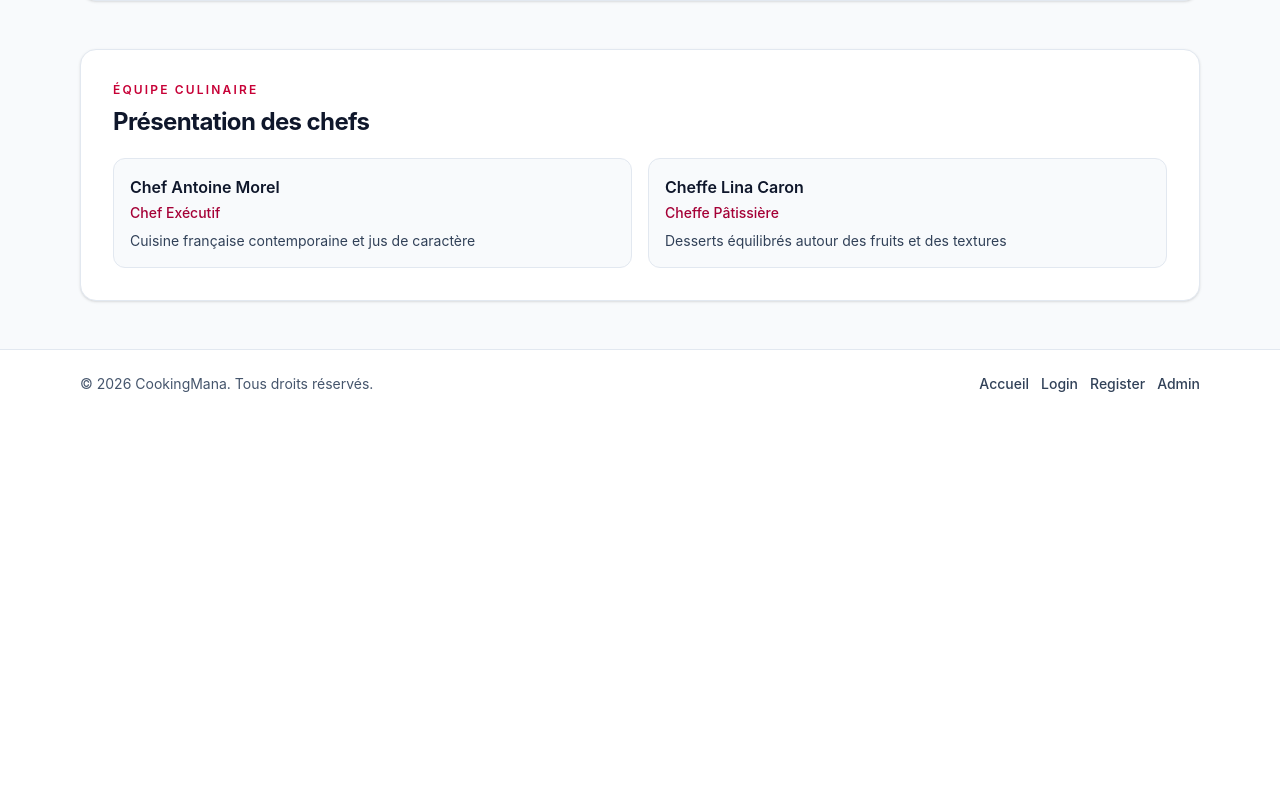
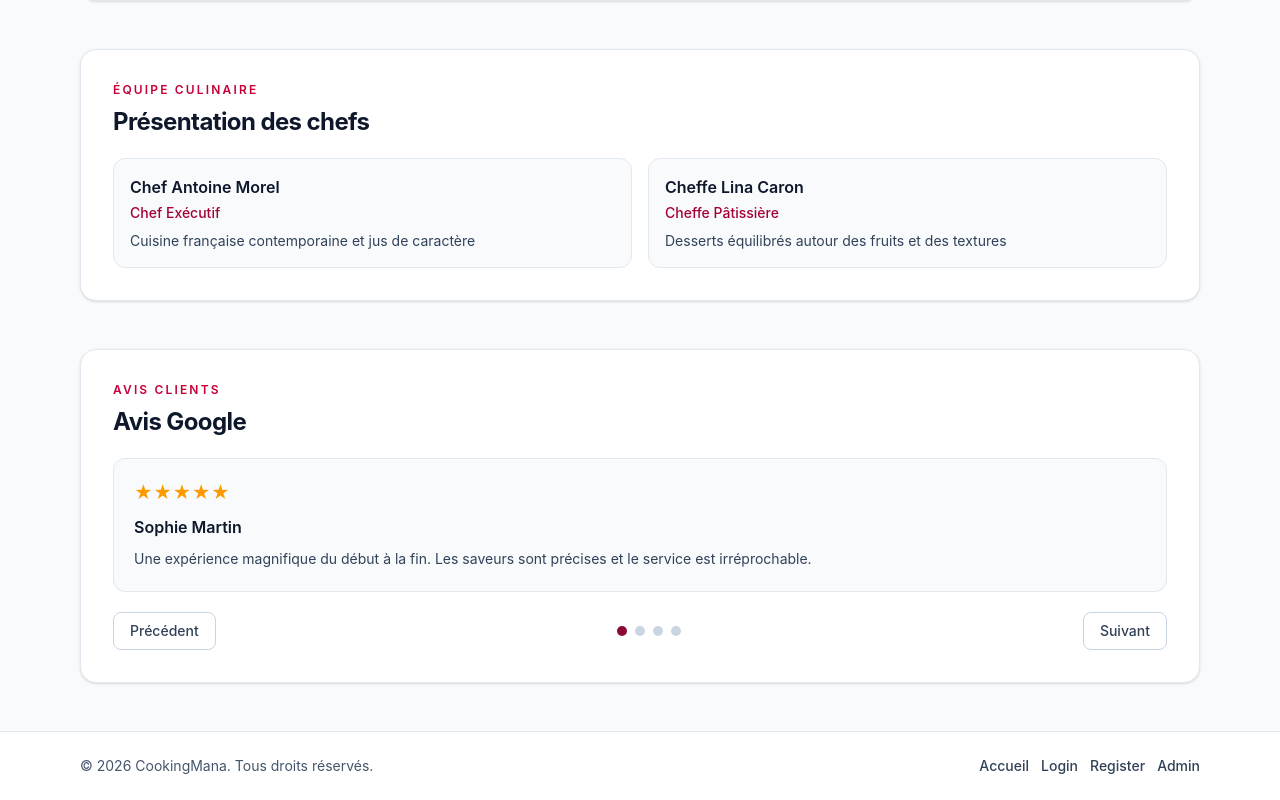
Before and after one commit to marc-awad/cooking-mana, a React (Vite) app: page / in a window 1280 px wide. Shown: the part 1313-2113 px from the top of the page. Before the commit the page ends 1731 px from the top, so only its background shows below. Built offline with nearby package versions, Linux system fonts and the light colour scheme.

Commit message:
feat: add homepage google reviews carousel section with mock data and tests

```diff
--- /dev/null
+++ b/src/components/reviews/GoogleReviewsSection.tsx
@@ -0,0 +1,149 @@
+import { useState } from "react"
+import {
+  sectionCardClassName,
+  sectionContainerClassName,
+  sectionEyebrowClassName,
+} from "../ui/sectionStyles"
+
+type GoogleReview = {
+  id: string
+  fullName: string
+  rating: 5 | 4
+  review: string
+}
+
+const googleReviews: GoogleReview[] = [
+  {
+    id: "review-1",
+    fullName: "Sophie Martin",
+    rating: 5,
+    review:
+      "Une expérience magnifique du début à la fin. Les saveurs sont précises et le service est irréprochable.",
+  },
+  {
+    id: "review-2",
+    fullName: "Thomas Bernard",
+    rating: 5,
+    review:
+      "Cadre élégant, équipe attentionnée et menu parfaitement maîtrisé. Je recommande pour une soirée spéciale.",
+  },
+  {
+    id: "review-3",
+    fullName: "Camille Dubois",
+    rating: 4,
+    review:
+      "Très belle découverte. Les plats sont fins et bien présentés, avec une excellente sélection de vins.",
+  },
+  {
+    id: "review-4",
+    fullName: "Lucas Petit",
+    rating: 5,
+    review:
+      "Cuisine inventive et gourmande. Mention spéciale pour le dessert signature et l'accueil chaleureux.",
+  },
+]
+
+const firstReviewIndex = 0
+const step = 1
+
+function getNextReviewIndex(currentIndex: number, reviewsCount: number) {
+  return (currentIndex + step) % reviewsCount
+}
+
+function getPreviousReviewIndex(currentIndex: number, reviewsCount: number) {
+  return (currentIndex - step + reviewsCount) % reviewsCount
+}
+
+function renderStars(rating: number) {
+  return "★".repeat(rating)
+}
+
+function GoogleReviewsSection() {
+  const [activeReviewIndex, setActiveReviewIndex] = useState(firstReviewIndex)
+  const activeReview = googleReviews[activeReviewIndex]
+
+  function showNextReview() {
+    setActiveReviewIndex((currentIndex) =>
+      getNextReviewIndex(currentIndex, googleReviews.length),
+    )
+  }
+
+  function showPreviousReview() {
+    setActiveReviewIndex((currentIndex) =>
+      getPreviousReviewIndex(currentIndex, googleReviews.length),
+    )
+  }
+
+  function selectReview(index: number) {
+    setActiveReviewIndex(index)
+  }
+
+  return (
+    <section className={sectionContainerClassName} aria-label="Avis Google">
+      <div className={sectionCardClassName}>
+        <p className={sectionEyebrowClassName}>Avis clients</p>
+        <h2 className="mt-2 text-2xl font-bold tracking-tight text-slate-900">
+          Avis Google
+        </h2>
+
+        <article className="mt-5 rounded-xl border border-slate-200 bg-slate-50 p-5">
+          <p className="text-lg tracking-wide text-amber-500" aria-label="Note">
+            {renderStars(activeReview.rating)}
+          </p>
+          <h3 className="mt-2 text-base font-semibold text-slate-900">
+            {activeReview.fullName}
+          </h3>
+          <p className="mt-2 text-sm leading-6 text-slate-700">
+            {activeReview.review}
+          </p>
+        </article>
+
+        <div className="mt-5 flex items-center justify-between gap-4">
+          <button
+            type="button"
+            onClick={showPreviousReview}
+            className="rounded-lg border border-slate-300 px-4 py-2 text-sm font-medium text-slate-700 transition-colors hover:bg-slate-100"
+            aria-label="Avis précédent"
+          >
+            Précédent
+          </button>
+
+          <div
+            className="flex items-center gap-2"
+            aria-label="Navigation des avis"
+          >
+            {googleReviews.map((review, index) => {
+              const isActiveReview = index === activeReviewIndex
+
+              return (
+                <button
+                  key={review.id}
+                  type="button"
+                  onClick={() => selectReview(index)}
+                  className={`h-2.5 w-2.5 rounded-full transition-all ${
+                    isActiveReview
+                      ? "bg-rose-900"
+                      : "bg-slate-300 hover:bg-slate-400"
+                  }`}
+                  aria-label={`Aller à l'avis ${index + 1}`}
+                  aria-current={isActiveReview}
+                />
+              )
+            })}
+          </div>
+
+          <button
+            type="button"
+            onClick={showNextReview}
+            className="rounded-lg border border-slate-300 px-4 py-2 text-sm font-medium text-slate-700 transition-colors hover:bg-slate-100"
+            aria-label="Avis suivant"
+          >
+            Suivant
+          </button>
+        </div>
+      </div>
+    </section>
+  )
+}
+
+export default GoogleReviewsSection
--- a/src/features/home/HomePage.tsx
+++ b/src/features/home/HomePage.tsx
@@ -3,6 +3,7 @@ import HeroCarousel, {
 } from "../../components/carousel/HeroCarousel"
 import ChefsPresentationSection from "../../components/chefs/ChefsPresentationSection"
 import WeeklyMenuTable from "../../components/menu/WeeklyMenuTable"
+import GoogleReviewsSection from "../../components/reviews/GoogleReviewsSection"
 import RestaurantPresentationSection from "../../components/restaurant/RestaurantPresentationSection"
 
 const homeSlides: CarouselSlide[] = [
@@ -33,6 +34,7 @@ function HomePage() {
       <WeeklyMenuTable />
       <RestaurantPresentationSection />
       <ChefsPresentationSection />
+      <GoogleReviewsSection />
     </>
   )
 }
```
Also changed, not shown: 1 other file (tests, documents, lock files or other folders).
